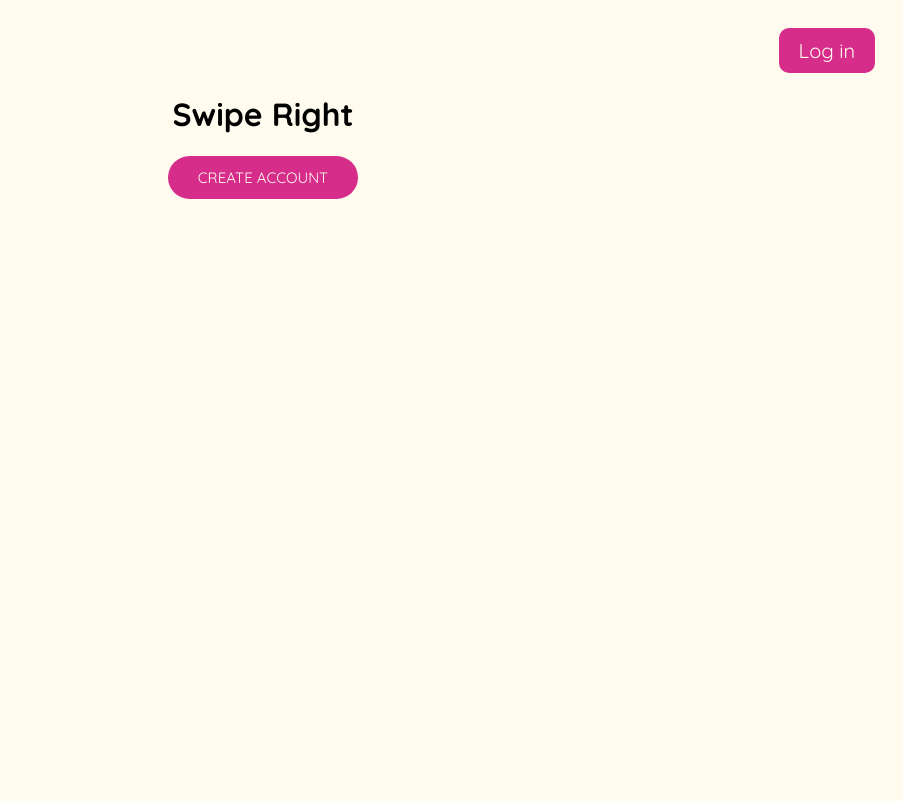
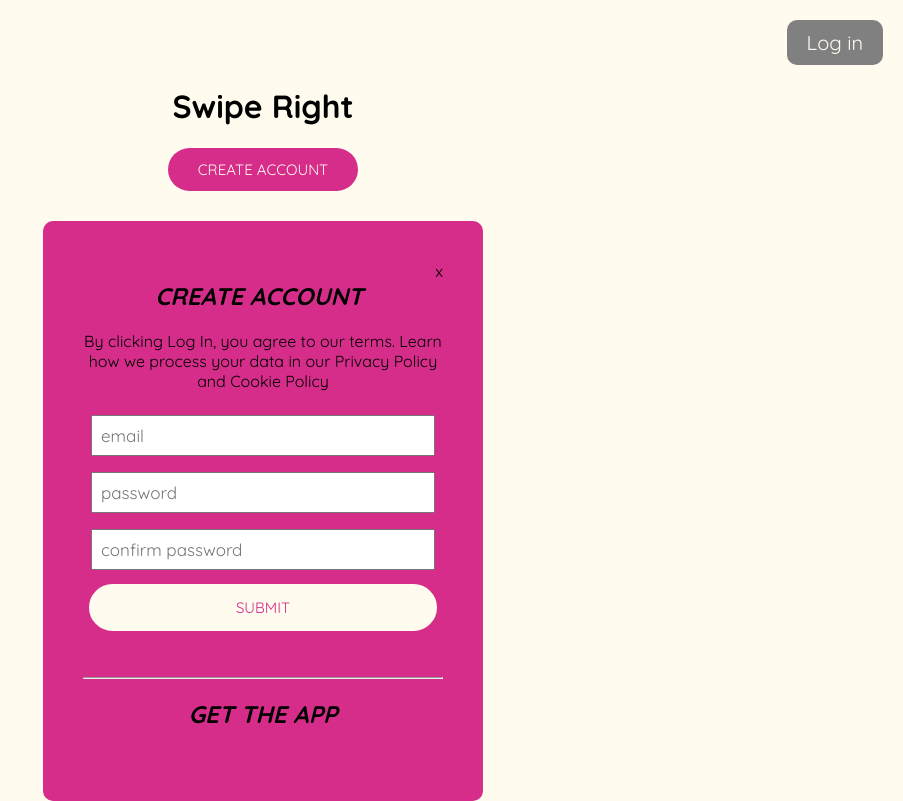
Before and after one commit to mattiemarie/swipe_right_for_yes, a React (Create React App) app: page / in a window 1280 px wide. Both pictures are taken after a click on the button "Log in". Shown: the whole page, without its empty margins (377-1280 px from the left). Built offline with nearby package versions, Linux system fonts and the light colour scheme.

Commit message:
adding to AuthModal

```diff
--- a/src/componenets/AuthModal.js
+++ b/src/componenets/AuthModal.js
@@ -1,13 +1,70 @@
+import { useState } from "react"
+
 const AuthModal = ({ setShowModal }) => {
+
+    const [ email, setEmail ] = useState(null)
+    const [ password, setPassword ] = useState(null)
+    const [ confirmPassword, setConfirmPassword ] = useState(null)
+    const [ error, setError ] = useState(null)
+
+    console.log(email, password, confirmPassword)
+
+    const isSignUp = true
 
     const handleClick = () => {
         setShowModal(false)
 
     }
 
+    const handleSubmit = (e) => {
+        e.preventDefault()
+        try {
+            if(isSignUp && ( password !== confirmPassword )) {
+                setError('Passwords need to match!')
+            }
+            console.log('make a post request to our database')
+
+        } catch(error) {
+            console.log(error)
+        }
+    }
+
+
     return (
         <div className= "auth-modal">
-            <div onClick={handleClick}>x</div>
+            <div className='close-icon'onClick={handleClick}>x</div>
+            <h2>{isSignUp ? 'CREATE ACCOUNT' : 'Log In'}</h2>
+            <p>By clicking Log In, you agree to our terms. Learn how we process your data in our Privacy Policy and Cookie Policy</p>
+            <form onSubmit={handleSubmit}>
+                <input
+                    type="email"
+                    id="email"
+                    name= "email"
+                    placeholder="email"
+                    required={true}
+                    onChange={(e) => setEmail(e.target.value)}
+                />
+                <input
+                    type="password"
+                    id="password"
+                    name= "password"
+                    placeholder="password"
+                    required={true}
+                    onChange={(e) => setPassword(e.target.value)}
+                />
+                <input
+                    type="password"
+                    id="password-check"
+                    name= "password-check"
+                    placeholder="confirm password"
+                    required={true}
+                    onChange={(e) => setConfirmPassword(e.target.value)}
+                />
+                <input className="secondary-button"type="submit"/>
+                <p>{error}</p>
+            </form>
+            <hr/>
+            <h2>GET THE APP</h2>
         </div>
     )
 }
--- a/src/componenets/Nav.js
+++ b/src/componenets/Nav.js
@@ -3,9 +3,11 @@
 // import colorLogo from 'insert file location for color logo'
 
 
-const Nav = ({ minimal, authToken }) => {
+const Nav = ({ minimal, authToken, setShowModal, showModal }) => {
 
-    // const minimal = true
+    const handleClick = () => {
+        setShowModal(true)
+    }
 
 
     return (
@@ -14,7 +16,11 @@
                 {/* <img className="logo" src={minimal ? colorLogo : whiteLogo}/> */}
             </div>
 
-            {!authToken && !minimal && <button className="nav-button">Log in</button>}
+            {!authToken && !minimal && <button
+            className="nav-button"
+            onClick={handleClick}
+            disabled = {showModal}
+            >Log in</button>}
         </nav>
     )
 }
--- a/src/index.css
+++ b/src/index.css
@@ -16,14 +16,19 @@
     background-color: var(--cream);
   }
 
-html {
+html, body {
     margin: 0;
     padding:0;
+}
+
+h2 {
+    font-style: italic;
 }
 
 * {
     font-family: 'Quicksand', sans-serif;
 }
+
 
 .primary-button {
     color: var(--cream);
@@ -38,6 +43,24 @@
 .primary-button:hover {
     color: var(--cream);
     box-shadow: -1px 3px 20px var(--magenta);
+    transition: transform 100ms;
+}
+
+.secondary-button {
+    color: var(--magenta);
+    background-color: var(--cream);
+    font-weight: 500px;
+    font-size: 15px;
+    text-transform: uppercase;
+    padding: 12px 30px;
+    border-radius: 30px;
+    border: solid 2px var(--cream);
+    margin: 6px;
+}
+
+.secondary-button:hover {
+    color: var(--magenta);
+    box-shadow: -1px 3px 20px var(--cream);
     transition: transform 100ms;
 }
 
@@ -63,6 +86,11 @@
     border: none
 }
 
+nav .nav-button:disabled {
+    color: var(--cream);
+    background-color: grey;
+}
+
 nav .logo-container {
     width: 170px;
     margin: 15px
@@ -85,14 +113,31 @@
 } */
 
 /* Auth Modal */
-.auth-modal{
-    position: absolute;
+.auth-modal {
+    /* position: absolute; */
     top: 175px;
     margin-left: auto;
     margin-right: auto;
+    margin-top: 30px;
     max-width: 360px;
-    height: 600px;
-    background-color: white;
+    height: 500px;
+    background-color: var(--magenta);
     border-radius: 10px;
     padding: 40px;
 }
+
+.auth-modal .close-icon {
+    float: right;
+}
+
+.auth-modal form {
+    display: flex;
+    flex-direction: column;
+}
+
+.auth-modal input[type=password],
+.auth-modal input[type=email] {
+    padding: 8px;
+    margin: 8px;
+    font-size: 17px;
+}
--- a/src/pages/Dashboard.js
+++ b/src/pages/Dashboard.js
@@ -1,6 +1,6 @@
 const Dashboard = () => {
     return (
-        <div></div>
+        <div> Dashboard </div>
     )
 }
 
--- a/src/pages/Home.js
+++ b/src/pages/Home.js
@@ -17,7 +17,7 @@
 
     return (
         <div className="overlay">
-            <Nav miniamal={false} authToken={authToken} setShowModal={setShowModal}/>
+            <Nav miniamal={false} authToken={authToken} setShowModal={setShowModal} showModal={showModal}/>
              <div className="home">
                 <h1>Swipe Right</h1>
                 <button className="primary-button" onClick={handleClick}>
```
